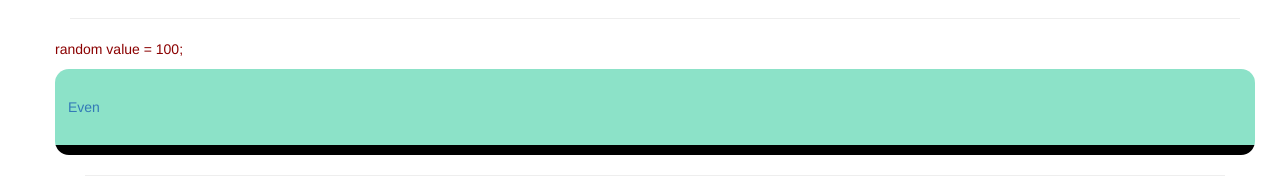
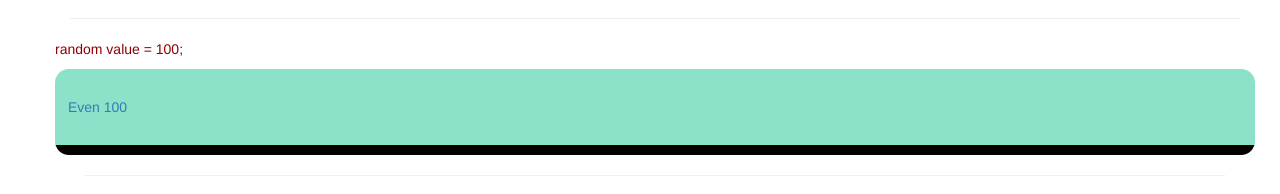
Before and after one commit to waqassadiq/cmp-databinding-assignment-start, an Angular app: page / in a window 1280 px wide. Shown: the part 262-456 px from the top of the page. Built offline with nearby package versions, Linux system fonts and the light colour scheme.

Commit message:
random value is showing using child component but at static div

```diff
--- a/src/app/game-control/even/even.component.html
+++ b/src/app/game-control/even/even.component.html
@@ -1,3 +1,3 @@
 <div class="row">
-    <p class="text-primary">Even</p>
+    <p class="text-primary">Even {{randomFromParentForEven}}</p>
 </div>
--- a/src/app/game-control/even/even.component.ts
+++ b/src/app/game-control/even/even.component.ts
@@ -1,4 +1,4 @@
-import { Component, OnInit } from '@angular/core';
+import { Component, Input, OnInit } from '@angular/core';
 
 @Component({
   selector: 'app-even',
@@ -7,6 +7,8 @@ import { Component, OnInit } from '@angular/core';
 })
 export class EvenComponent implements OnInit {
 
+  @Input() randomFromParentForEven: number;
+
   constructor() { }
 
   ngOnInit(): void {
--- a/src/app/game-control/game-control.component.html
+++ b/src/app/game-control/game-control.component.html
@@ -8,10 +8,10 @@
         </div>
         <div style="background-color: black; overflow: auto; border-radius: 1em; animation: alternate;" class="row">
             <div *ngIf="randomValue%2===0">
-                <app-even></app-even>
+                <app-even [randomFromParentForEven]="randomValue"></app-even>
             </div>
             <div *ngIf="randomValue%2!=0">
-                <app-odd></app-odd>
+                <app-odd [randomFromParentForOdd] = "randomValue"></app-odd>
             </div>
         </div>
     </div>
--- a/src/app/game-control/game-control.component.ts
+++ b/src/app/game-control/game-control.component.ts
@@ -18,7 +18,7 @@ export class GameControlComponent implements OnInit {
 //  @Output() incrementValue = new EventEmitter();
 
   randomValue: number;
-   randomArray =  [];
+  randomArray =  [];
 
   constructor() {
     this.randomValue = 100;
--- a/src/app/game-control/odd/odd.component.html
+++ b/src/app/game-control/odd/odd.component.html
@@ -1,3 +1,3 @@
 <div class="row">
-    <p class="text-warning">Even</p>
+    <p class="text-warning">Odd {{randomFromParentForOdd}}</p>
 </div>
--- a/src/app/game-control/odd/odd.component.ts
+++ b/src/app/game-control/odd/odd.component.ts
@@ -1,4 +1,4 @@
-import { Component, OnInit } from '@angular/core';
+import { Component, OnInit, Input } from '@angular/core';
 
 @Component({
   selector: 'app-odd',
@@ -7,6 +7,8 @@ import { Component, OnInit } from '@angular/core';
 })
 export class OddComponent implements OnInit {
 
+  @Input() randomFromParentForOdd: number;
+
   constructor() { }
 
   ngOnInit(): void {
```
